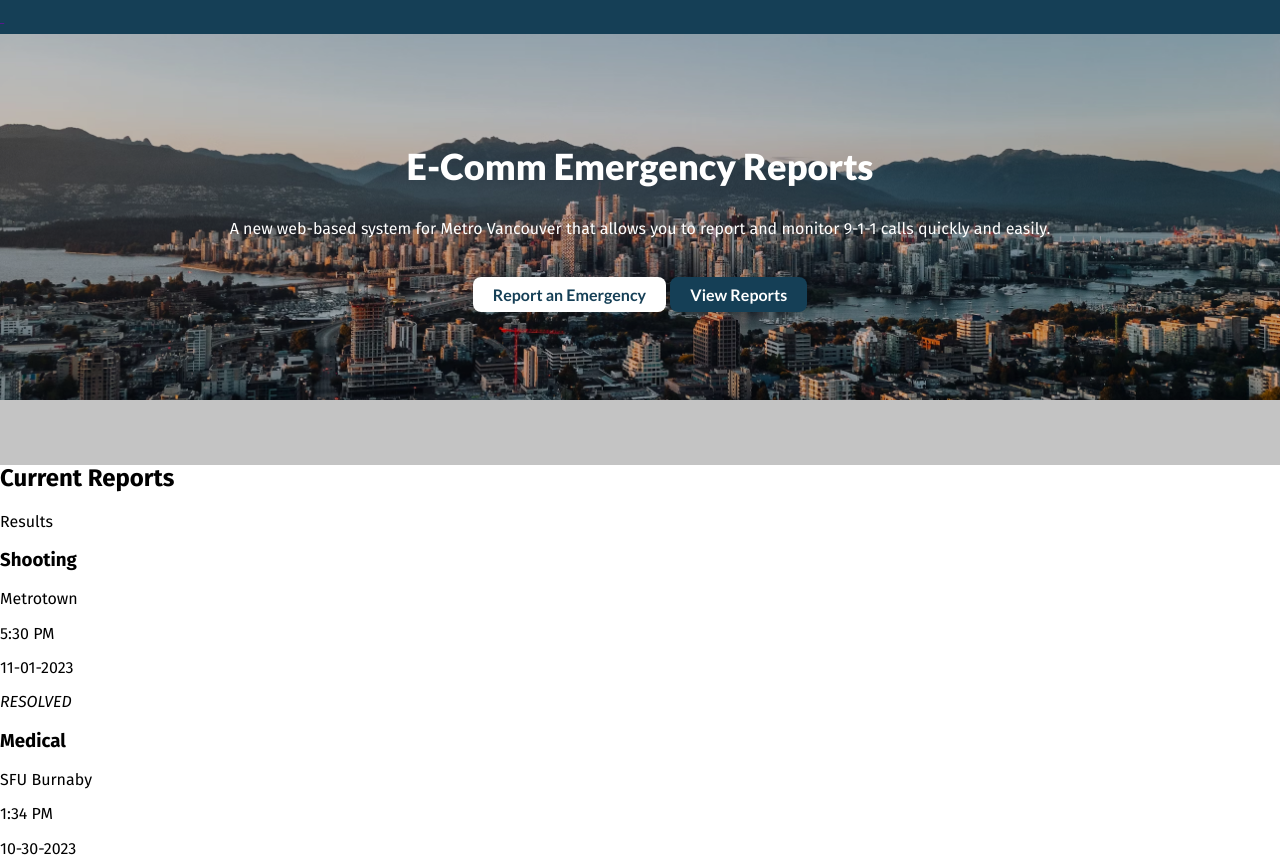
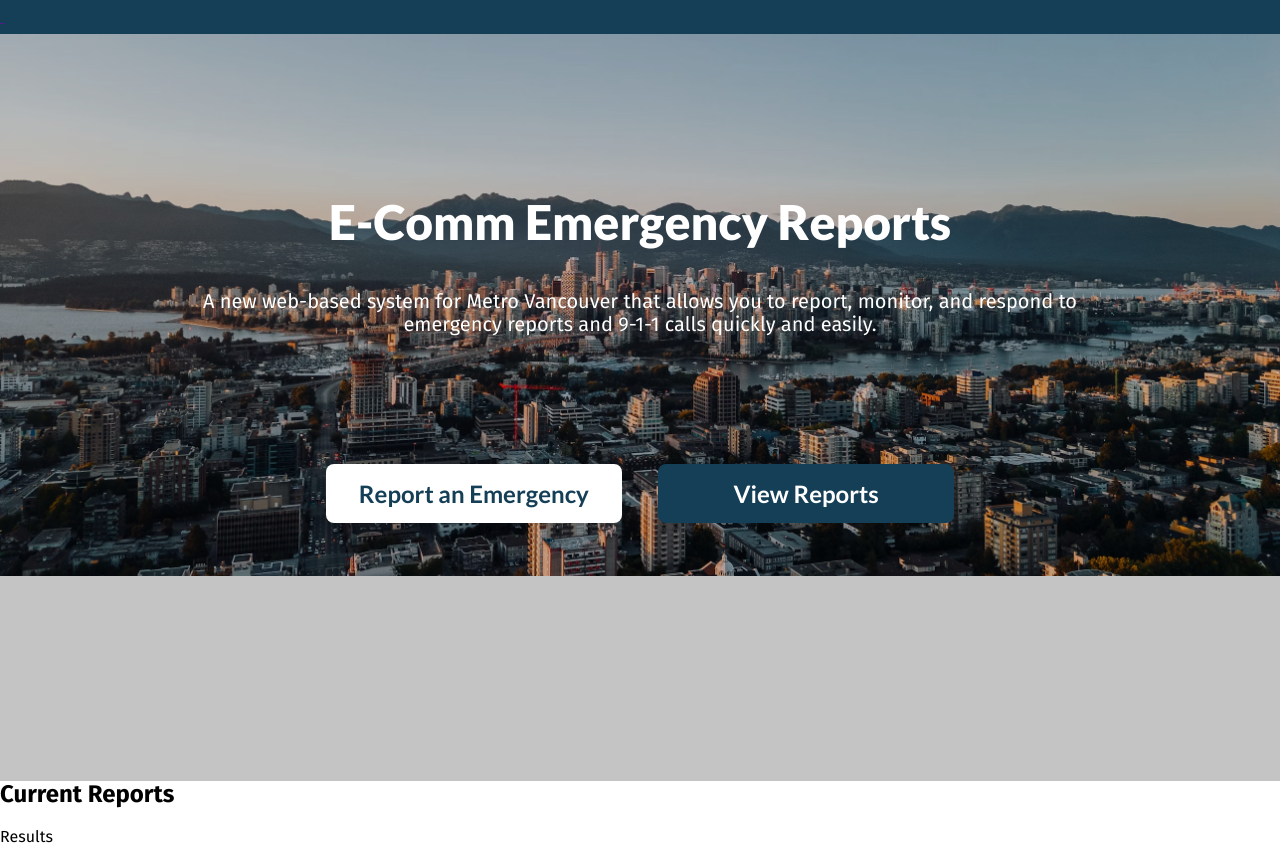
Before and after one commit to biancadimaano/ecomm-website, a plain HTML site: page public_html/index.html in a window 1280 px wide. Shown: the top 861 px of the page. Drawn offline with Linux system fonts and the light colour scheme.

Commit message:
Added media queries for header section, made buttons bigger

```diff
--- a/public_html/css/grid.css
+++ b/public_html/css/grid.css
@@ -0,0 +1,40 @@
+header .button-header{
+    display:grid;
+    gap:1rem;
+}
+
+@media (width > 43.4375rem){
+    header .button-header, header .button{
+        display:inline-block;
+    }
+
+    header .button{
+        width:16rem;
+        padding:1rem 1.25rem;
+        margin-bottom:3.85rem;
+    }
+
+    header .button.white{
+        margin-right:1rem;
+    }
+
+    #header-city-img{
+        top:-5vw;
+    }
+}
+
+@media (width > 45.5625rem){
+    header section{
+        margin:10rem 1rem 0 1rem;
+    }
+
+    header p{
+        max-width:60rem;
+        margin-left: auto;
+        margin-right: auto;
+    }
+
+    header h1{
+        font-size:3rem;
+    }
+}
--- a/public_html/css/main.css
+++ b/public_html/css/main.css
@@ -18,7 +18,7 @@ body{
     ===================================================== */
 header{
     background-color:rgb(0,0,0,0.23);
-    padding-bottom:10rem;
+    padding-bottom:13rem;
 }
 
 #nav-bar{
@@ -28,11 +28,12 @@ header{
 
 #header-city-img{
     position:absolute;
+    top:-20vw;
     margin:0;
     padding:0;
     z-index:-1;
     width:100vw;
-    height:50vh;
+    height:80vh;
     object-fit:cover;
 }
 
@@ -45,14 +46,14 @@ header h1{
     font-family:'Lato', sans-serif;
     font-weight:900; /* 900 = black */
     text-align:center;
-    font-size:2.25rem;
-    margin-bottom:2rem;
+    font-size:2.5rem;
+    margin-bottom:2.5rem;
     color:white;
 }
 
 header p{
-    font-size:1rem;
-    margin-bottom:3rem;
+    font-size:1.25rem;
+    margin-bottom:8rem;
     color:white;
 }
 
@@ -72,6 +73,9 @@ header .button{
     padding:0.5rem 1.25rem;
     font-family:'Lato',sans-serif;
     font-weight:700;
+    padding: 0.75rem 0 0.75rem 0;
+    margin:0 1rem 0rem 1rem;
+    font-size:1.5rem;
 }
 
 header .button:hover, header .button:focus{
@@ -91,5 +95,5 @@ header .button.blue:hover,header .button.blue:focus{
 
 main{
     background-color:white;
-    margin-top:-1.25rem;
+    margin-top:-2rem;
 }
--- a/public_html/index.html
+++ b/public_html/index.html
@@ -28,10 +28,10 @@
         <section>
             <!-- Title -->
             <h1>E-Comm Emergency Reports</h1>
-            <p>A new web-based system for Metro Vancouver that allows you to report and monitor 9-1-1 calls quickly and easily.</p>
+            <p>A new web-based system for Metro Vancouver that allows you to report, monitor, and respond to emergency reports and 9-1-1 calls quickly and easily.</p>
 
             <!-- Buttons -->
-            <nav class="inline block">
+            <nav class="button-header">
                 <a href="" class="button white">Report an Emergency</a>
                 <a href="" class="button blue">View Reports</a>
             </nav>
```
